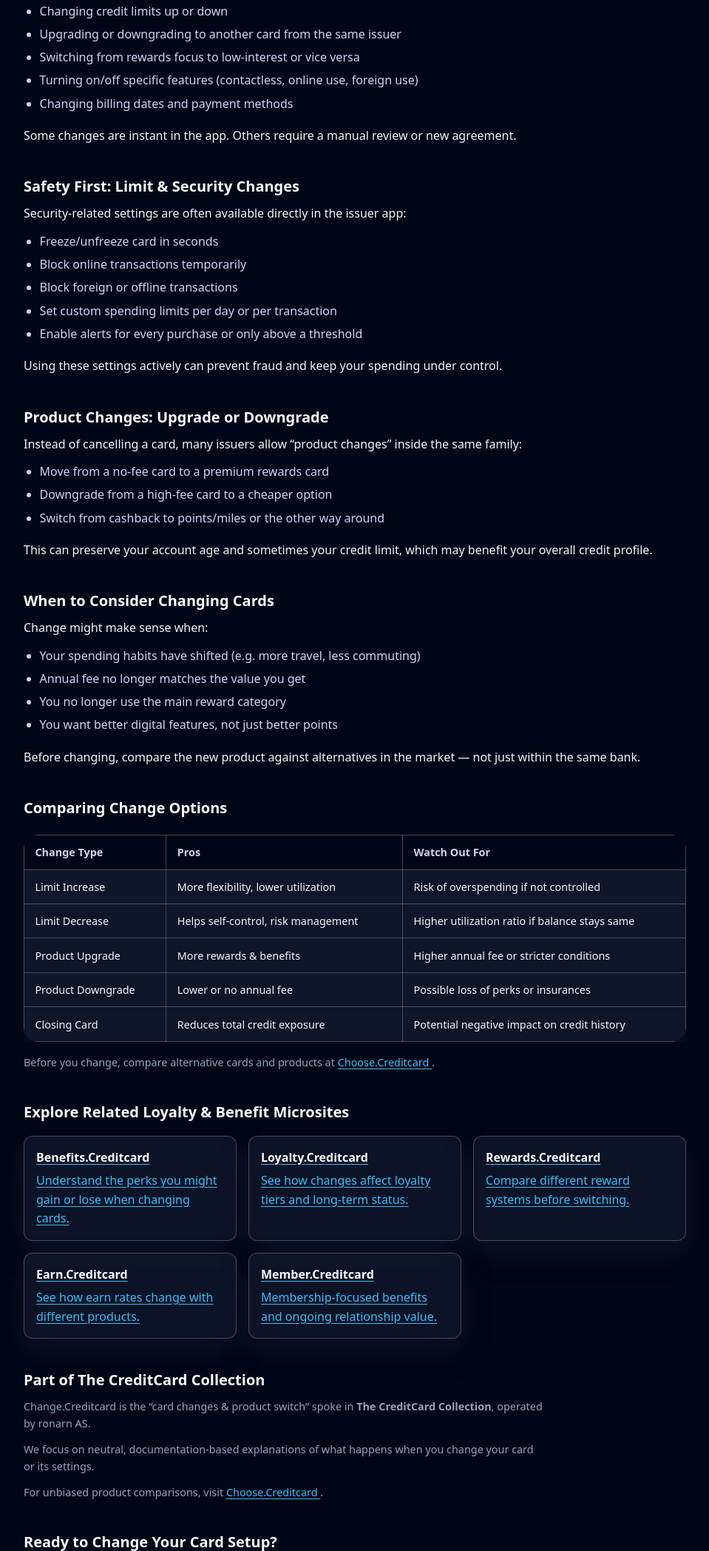
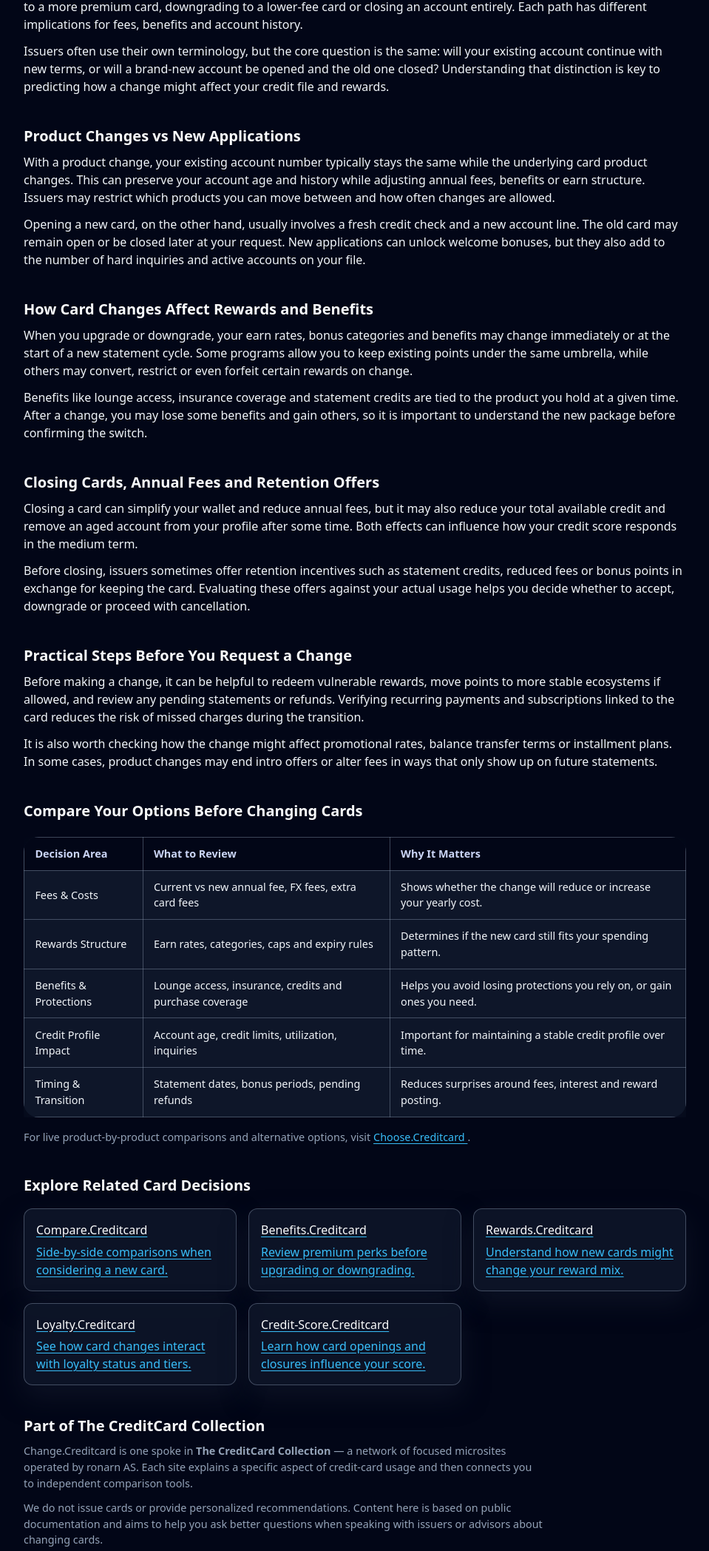
Before and after one commit to ChooseCreditCard/change.creditcard, a plain HTML site: page index.html in a window 1280 px wide. Shown: the part 533-2629 px from the top of the page at 74% size, without its empty margins (160-1119 px from the left). Drawn offline with nearby package versions, Linux system fonts and the light colour scheme.

Commit message:
Update index.html

```diff
--- a/index.html
+++ b/index.html
@@ -4,51 +4,52 @@
   <meta charset="UTF-8" />
   <meta name="viewport" content="width=device-width, initial-scale=1" />
 
-  <title>Change.Creditcard – Change Card Settings, Limits & Features</title>
-  <meta name="description" content="Change.creditcard explains how to change credit-card settings: limits, features, upgrades, downgrades, security controls and product changes." />
+  <title>Change.Creditcard – How to Change, Upgrade or Downgrade Credit Cards</title>
+  <meta name="description" content="Neutral guide to changing credit cards: product changes, upgrades, downgrades, closing cards and avoiding mistakes that can hurt your credit profile or rewards." />
   <meta name="robots" content="index,follow" />
   <link rel="canonical" href="https://change.creditcard/" />
 
   <!-- Open Graph -->
-  <meta property="og:title" content="Change.Creditcard – Changing Card Settings & Products" />
-  <meta property="og:description" content="Learn how to safely change card limits, features, products and security settings without breaking your credit profile." />
+  <meta property="og:title" content="Change.Creditcard – Changing, Upgrading & Downgrading Credit Cards" />
+  <meta property="og:description" content="Independent explanation of how to change, upgrade or downgrade credit cards, preserve rewards and minimize impact on your credit profile." />
   <meta property="og:type" content="website" />
   <meta property="og:url" content="https://change.creditcard/" />
   <meta property="og:image" content="https://choose.creditcard/preview.png?utm_source=change.creditcard&utm_medium=referral&utm_campaign=og_image" />
 
   <!-- Twitter -->
   <meta name="twitter:card" content="summary_large_image" />
-  <meta name="twitter:title" content="Change.Creditcard – Change Card Limits & Features" />
-  <meta name="twitter:description" content="Independent guide to changing card settings, limits, features and products." />
+  <meta name="twitter:title" content="Change.Creditcard – Changing, Upgrading & Downgrading Credit Cards" />
+  <meta name="twitter:description" content="Learn how card changes really work: product changes vs new applications, when to close cards, and how to handle rewards, fees and limits." />
   <meta name="twitter:image" content="https://choose.creditcard/preview.png?utm_source=change.creditcard&utm_medium=referral&utm_campaign=twitter_image" />
 
   <!-- GA4 -->
   <script async src="https://www.googletagmanager.com/gtag/js?id=G-64FE63JQ3H"></script>
   <script>
     window.dataLayer = window.dataLayer || [];
-    function gtag(){ dataLayer.push(arguments); }
+    function gtag(){dataLayer.push(arguments);}
     gtag('js', new Date());
     gtag('config', 'G-64FE63JQ3H');
   </script>
 
+  <!-- Tailwind for utility classes -->
+  <script src="https://cdn.tailwindcss.com"></script>
+
+  <!-- Your shared minisite styles -->
   <link rel="stylesheet" href="./styles.css" />
 </head>
-
 <body class="bg-slate-950 text-slate-100">
-
   <header class="site-header">
     <div class="nav-inner max-w-6xl">
       <div class="brand">
         <div class="cc-logo">CC</div>
         <div class="brand-text">
           <div class="brand-title">Change.Creditcard</div>
-          <div class="brand-subtitle">Change Limits, Settings & Products</div>
+          <div class="brand-subtitle">Changing, Upgrading & Downgrading Cards</div>
         </div>
       </div>
-
-      <nav class="nav-links">
+      <nav class="nav-links" aria-label="Page navigation">
         <a href="#overview">Overview</a>
-        <a href="#settings">Settings</a>
+        <a href="#mechanics">How It Works</a>
         <a href="#compare">Compare</a>
       </nav>
     </div>
@@ -59,188 +60,159 @@
     <div class="cc-breadcrumb">
       <a href="https://choose.creditcard/?utm_source=change.creditcard&utm_medium=referral&utm_campaign=breadcrumb">Home</a>
       &nbsp;›&nbsp;
-      Change Card Settings
+      Change.Creditcard
     </div>
 
     <!-- Hero -->
     <section class="hero">
-      <h1>How to Change Your Card Without Making a Mess</h1>
-      <p class="hero-lead">
-        Change.Creditcard explains product changes, limit adjustments, feature toggles and security settings — so you can update your card setup without surprises.
-      </p>
-
-      <a class="cta" href="https://choose.creditcard/?utm_source=change.creditcard&utm_medium=referral&utm_campaign=hero_cta">
-        Compare cards before you change
-      </a>
+      <div class="hero-content">
+        <h1>How to Change Credit Cards Without Unwanted Side Effects</h1>
+        <p class="hero-lead">
+          Changing cards can mean upgrading, downgrading, switching products or closing accounts. This page explains the main paths, how they affect fees, rewards and your credit profile, and what to check before you request a change.
+        </p>
+        <a class="cta" href="https://choose.creditcard/?utm_source=change.creditcard&utm_medium=referral&utm_campaign=hero_cta">
+          Explore card-change options at Choose.Creditcard
+        </a>
+      </div>
     </section>
 
-    <!-- Sections -->
+    <!-- Content sections -->
     <section id="overview" class="section">
-      <h2>Types of Changes You Can Make</h2>
-      <p>You usually have more flexibility than you think. Common change types include:</p>
-
-      <ul class="list">
-        <li>Changing credit limits up or down</li>
-        <li>Upgrading or downgrading to another card from the same issuer</li>
-        <li>Switching from rewards focus to low-interest or vice versa</li>
-        <li>Turning on/off specific features (contactless, online use, foreign use)</li>
-        <li>Changing billing dates and payment methods</li>
-      </ul>
-
-      <p>Some changes are instant in the app. Others require a manual review or new agreement.</p>
+      <h2>What Does “Changing a Credit Card” Actually Mean?</h2>
+      <p>“Changing” a card can refer to several different actions: asking for a product change within the same issuer, upgrading to a more premium card, downgrading to a lower-fee card or closing an account entirely. Each path has different implications for fees, benefits and account history.</p>
+      <p>Issuers often use their own terminology, but the core question is the same: will your existing account continue with new terms, or will a brand-new account be opened and the old one closed? Understanding that distinction is key to predicting how a change might affect your credit file and rewards.</p>
     </section>
 
-    <section id="settings" class="section">
-      <h2>Safety First: Limit & Security Changes</h2>
-      <p>Security-related settings are often available directly in the issuer app:</p>
-
-      <ul class="list">
-        <li>Freeze/unfreeze card in seconds</li>
-        <li>Block online transactions temporarily</li>
-        <li>Block foreign or offline transactions</li>
-        <li>Set custom spending limits per day or per transaction</li>
-        <li>Enable alerts for every purchase or only above a threshold</li>
-      </ul>
-
-      <p>Using these settings actively can prevent fraud and keep your spending under control.</p>
+    <section id="mechanics" class="section">
+      <h2>Product Changes vs New Applications</h2>
+      <p>With a product change, your existing account number typically stays the same while the underlying card product changes. This can preserve your account age and history while adjusting annual fees, benefits or earn structure. Issuers may restrict which products you can move between and how often changes are allowed.</p>
+      <p>Opening a new card, on the other hand, usually involves a fresh credit check and a new account line. The old card may remain open or be closed later at your request. New applications can unlock welcome bonuses, but they also add to the number of hard inquiries and active accounts on your file.</p>
     </section>
 
     <section class="section">
-      <h2>Product Changes: Upgrade or Downgrade</h2>
-      <p>Instead of cancelling a card, many issuers allow “product changes” inside the same family:</p>
-
-      <ul class="list">
-        <li>Move from a no-fee card to a premium rewards card</li>
-        <li>Downgrade from a high-fee card to a cheaper option</li>
-        <li>Switch from cashback to points/miles or the other way around</li>
-      </ul>
-
-      <p>This can preserve your account age and sometimes your credit limit, which may benefit your overall credit profile.</p>
+      <h2>How Card Changes Affect Rewards and Benefits</h2>
+      <p>When you upgrade or downgrade, your earn rates, bonus categories and benefits may change immediately or at the start of a new statement cycle. Some programs allow you to keep existing points under the same umbrella, while others may convert, restrict or even forfeit certain rewards on change.</p>
+      <p>Benefits like lounge access, insurance coverage and statement credits are tied to the product you hold at a given time. After a change, you may lose some benefits and gain others, so it is important to understand the new package before confirming the switch.</p>
     </section>
 
     <section class="section">
-      <h2>When to Consider Changing Cards</h2>
-      <p>Change might make sense when:</p>
-
-      <ul class="list">
-        <li>Your spending habits have shifted (e.g. more travel, less commuting)</li>
-        <li>Annual fee no longer matches the value you get</li>
-        <li>You no longer use the main reward category</li>
-        <li>You want better digital features, not just better points</li>
-      </ul>
-
-      <p>Before changing, compare the new product against alternatives in the market — not just within the same bank.</p>
+      <h2>Closing Cards, Annual Fees and Retention Offers</h2>
+      <p>Closing a card can simplify your wallet and reduce annual fees, but it may also reduce your total available credit and remove an aged account from your profile after some time. Both effects can influence how your credit score responds in the medium term.</p>
+      <p>Before closing, issuers sometimes offer retention incentives such as statement credits, reduced fees or bonus points in exchange for keeping the card. Evaluating these offers against your actual usage helps you decide whether to accept, downgrade or proceed with cancellation.</p>
     </section>
 
-    <!-- Comparison Table -->
+    <section class="section">
+      <h2>Practical Steps Before You Request a Change</h2>
+      <p>Before making a change, it can be helpful to redeem vulnerable rewards, move points to more stable ecosystems if allowed, and review any pending statements or refunds. Verifying recurring payments and subscriptions linked to the card reduces the risk of missed charges during the transition.</p>
+      <p>It is also worth checking how the change might affect promotional rates, balance transfer terms or installment plans. In some cases, product changes may end intro offers or alter fees in ways that only show up on future statements.</p>
+    </section>
+
+    <!-- Comparison block -->
     <section id="compare" class="section">
-      <h2>Comparing Change Options</h2>
-
+      <h2>Compare Your Options Before Changing Cards</h2>
       <div class="table-wrap">
         <table class="table">
           <thead>
             <tr>
-              <th>Change Type</th>
-              <th>Pros</th>
-              <th>Watch Out For</th>
+              <th>Decision Area</th>
+              <th>What to Review</th>
+              <th>Why It Matters</th>
             </tr>
           </thead>
           <tbody>
             <tr>
-              <td>Limit Increase</td>
-              <td>More flexibility, lower utilization</td>
-              <td>Risk of overspending if not controlled</td>
+              <td>Fees &amp; Costs</td>
+              <td>Current vs new annual fee, FX fees, extra card fees</td>
+              <td>Shows whether the change will reduce or increase your yearly cost.</td>
             </tr>
             <tr>
-              <td>Limit Decrease</td>
-              <td>Helps self-control, risk management</td>
-              <td>Higher utilization ratio if balance stays same</td>
+              <td>Rewards Structure</td>
+              <td>Earn rates, categories, caps and expiry rules</td>
+              <td>Determines if the new card still fits your spending pattern.</td>
             </tr>
             <tr>
-              <td>Product Upgrade</td>
-              <td>More rewards & benefits</td>
-              <td>Higher annual fee or stricter conditions</td>
+              <td>Benefits &amp; Protections</td>
+              <td>Lounge access, insurance, credits and purchase coverage</td>
+              <td>Helps you avoid losing protections you rely on, or gain ones you need.</td>
             </tr>
             <tr>
-              <td>Product Downgrade</td>
-              <td>Lower or no annual fee</td>
-              <td>Possible loss of perks or insurances</td>
+              <td>Credit Profile Impact</td>
+              <td>Account age, credit limits, utilization, inquiries</td>
+              <td>Important for maintaining a stable credit profile over time.</td>
             </tr>
             <tr>
-              <td>Closing Card</td>
-              <td>Reduces total credit exposure</td>
-              <td>Potential negative impact on credit history</td>
+              <td>Timing &amp; Transition</td>
+              <td>Statement dates, bonus periods, pending refunds</td>
+              <td>Reduces surprises around fees, interest and reward posting.</td>
             </tr>
           </tbody>
         </table>
       </div>
-
       <p class="small">
-        Before you change, compare alternative cards and products at
+        For live product-by-product comparisons and alternative options, visit
         <a href="https://choose.creditcard/?utm_source=change.creditcard&utm_medium=referral&utm_campaign=comparison_section">
           Choose.Creditcard
         </a>.
       </p>
     </section>
 
-    <!-- Cluster Links -->
+    <!-- Cluster links -->
     <section class="section">
-      <h2>Explore Related Loyalty & Benefit Microsites</h2>
-
+      <h2>Explore Related Card Decisions</h2>
       <div class="cluster-grid">
+        <a class="cluster-card" href="https://compare.creditcard/?utm_source=change.creditcard&utm_medium=referral&utm_campaign=cluster_compare">
+          <h3>Compare.Creditcard</h3>
+          <p>Side-by-side comparisons when considering a new card.</p>
+        </a>
         <a class="cluster-card" href="https://benefits.creditcard/?utm_source=change.creditcard&utm_medium=referral&utm_campaign=cluster_benefits">
           <h3>Benefits.Creditcard</h3>
-          <p>Understand the perks you might gain or lose when changing cards.</p>
+          <p>Review premium perks before upgrading or downgrading.</p>
         </a>
-
+        <a class="cluster-card" href="https://rewards.creditcard/?utm_source=change.creditcard&utm_medium=referral&utm_campaign=cluster_rewards">
+          <h3>Rewards.Creditcard</h3>
+          <p>Understand how new cards might change your reward mix.</p>
+        </a>
         <a class="cluster-card" href="https://loyalty.creditcard/?utm_source=change.creditcard&utm_medium=referral&utm_campaign=cluster_loyalty">
           <h3>Loyalty.Creditcard</h3>
-          <p>See how changes affect loyalty tiers and long-term status.</p>
+          <p>See how card changes interact with loyalty status and tiers.</p>
         </a>
-
-        <a class="cluster-card" href="https://rewards.creditcard/?utm_source=change.creditcard&utm_medium=referral&utm_campaign=cluster_rewards">
-          <h3>Rewards.Creditcard</h3>
-          <p>Compare different reward systems before switching.</p>
-        </a>
-
-        <a class="cluster-card" href="https://earn.creditcard/?utm_source=change.creditcard&utm_medium=referral&utm_campaign=cluster_earn">
-          <h3>Earn.Creditcard</h3>
-          <p>See how earn rates change with different products.</p>
-        </a>
-
-        <a class="cluster-card" href="https://member.creditcard/?utm_source=change.creditcard&utm_medium=referral&utm_campaign=cluster_member">
-          <h3>Member.Creditcard</h3>
-          <p>Membership-focused benefits and ongoing relationship value.</p>
+        <a class="cluster-card" href="https://credit-score.creditcard/?utm_source=change.creditcard&utm_medium=referral&utm_campaign=cluster_credit_score">
+          <h3>Credit-Score.Creditcard</h3>
+          <p>Learn how card openings and closures influence your score.</p>
         </a>
       </div>
     </section>
 
-    <!-- Collection Section -->
+    <!-- Collection section -->
     <section class="section">
       <h2>Part of The CreditCard Collection</h2>
       <p class="small">
-        Change.Creditcard is the “card changes & product switch” spoke in <strong>The CreditCard Collection</strong>, operated by ronarn AS.
+        Change.Creditcard is one spoke in <strong>The CreditCard Collection</strong> — a network of focused microsites operated by ronarn AS. Each site explains a specific aspect of credit-card usage and then connects you to independent comparison tools.
       </p>
       <p class="small">
-        We focus on neutral, documentation-based explanations of what happens when you change your card or its settings.
+        We do not issue cards or provide personalized recommendations. Content here is based on public documentation and aims to help you ask better questions when speaking with issuers or advisors about changing cards.
       </p>
       <p class="small">
-        For unbiased product comparisons, visit
-        <a href="https://choose.creditcard/?utm_source=change.creditcard&utm_medium=referral&utm_campaign=collection_section">
-          Choose.Creditcard
-        </a>.
+        Nothing on this page is financial, legal or credit advice. Rules and policies vary by issuer and jurisdiction, so always confirm details directly with your card provider before making changes.
       </p>
+
+      <!-- REQUIRED HUB SNIPPET – mapped to root -->
+      <div class="hub-link">
+        <a href="https://choose.creditcard/?utm_source=change.creditcard&utm_medium=referral&utm_campaign=minisite_to_hub"
+           class="text-sm text-slate-600 hover:text-slate-900">
+          Learn more at the Comparison hub
+        </a>
+      </div>
     </section>
 
     <!-- Bottom CTA -->
     <section class="section">
-      <h2>Ready to Change Your Card Setup?</h2>
+      <h2>Ready to Plan Your Next Card Change?</h2>
       <p class="small">
-        Use Change.Creditcard to understand your options — then compare real products to decide whether to tweak, switch or upgrade.
+        Use Change.Creditcard to understand the moving pieces, then visit the main comparison hub to explore cards that may be better aligned with your fees, benefits and reward goals.
       </p>
-
       <a class="cta" href="https://choose.creditcard/?utm_source=change.creditcard&utm_medium=referral&utm_campaign=bottom_cta">
-        Compare options before you change
+        Go to Choose.Creditcard
       </a>
     </section>
   </main>
@@ -251,6 +223,5 @@
       Contact: <a href="mailto:support@cc.creditcard">support@cc.creditcard</a>
     </p>
   </footer>
-
 </body>
 </html>
```
